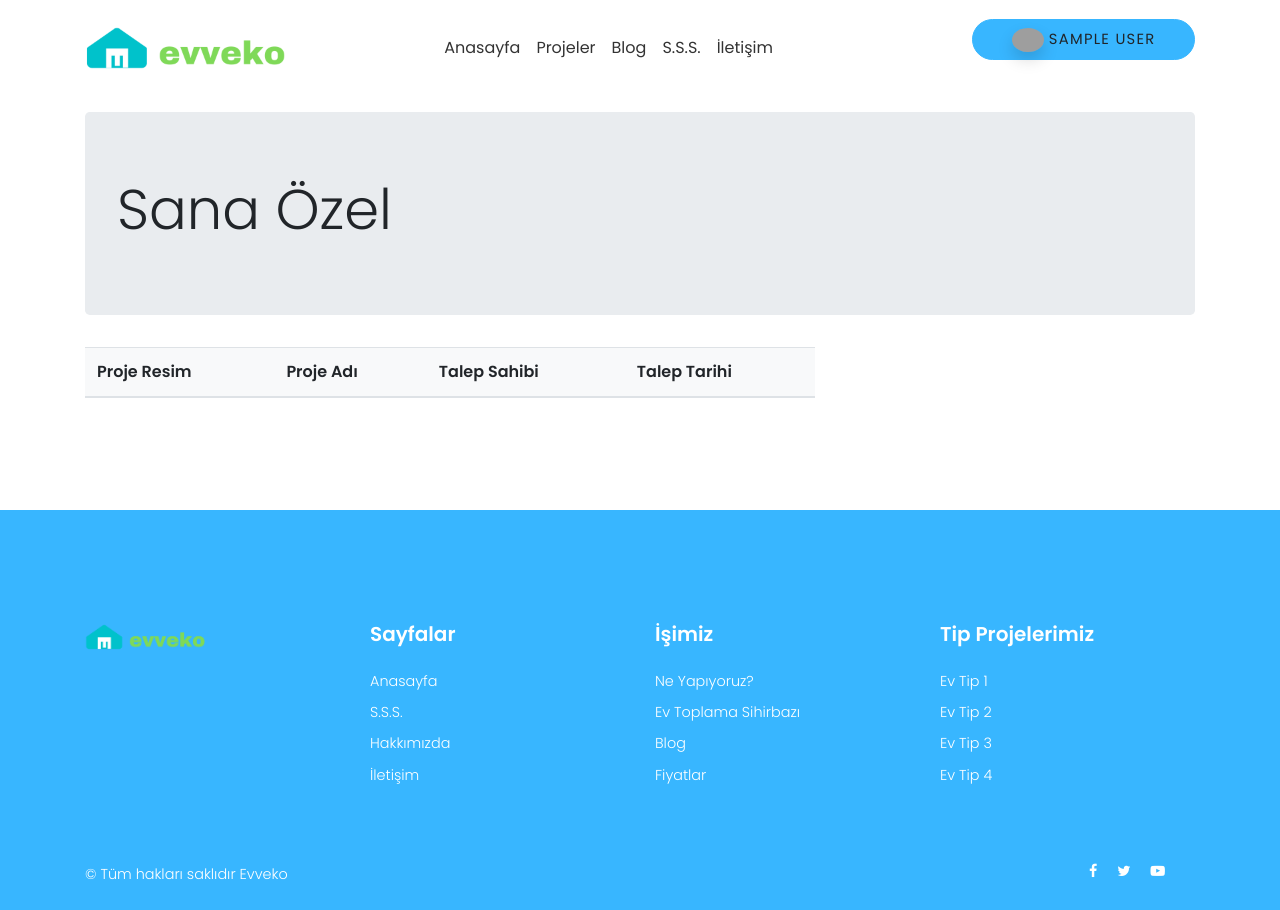
After one commit to YusufKARA61/Python-Donusum, a Flask app: page /tum_talepler in a window 1280 px wide. The commit adds this page. Run offline with Flask 3, Linux system fonts and the light colour scheme; the visitor is signed in with stand-in values (Sample User, id 1); data that the repository does not hold is empty; some libraries are stand-ins or nearby versions; grey boxes are pictures that could not be loaded.

Commit message:
0906Ofis
Taleplerin hepsini müteahhitlerin görmesi sağlandı

```diff
--- a/app.py
+++ b/app.py
@@ -30,6 +30,7 @@
     cursor.execute("SELECT * FROM tbl_ayar")
     ayarlar = cursor.fetchone()
     cursor.close()
+
 
 @app.route("/")
 def main():
@@ -210,6 +211,54 @@
         return redirect(url_for('profil', user_id=user_id))  # Profil sayfasına yönlendir
     else:
         return redirect(url_for('index'))  # Eğer POST isteği değilse, ana sayfaya yönlendir
+
+@app.route("/tum_talepler")
+def tum_talepler():
+    if 'user_id' in session:
+        user_id = session['user_id']
+
+        cursor = mysql.connection.cursor()
+        query = "SELECT * FROM tbl_talepler"
+        cursor.execute(query)
+        talepler = cursor.fetchall()
+
+        # Talepleri döngüye alarak ilgili verileri çekme
+        for talep in talepler:
+            talep_id = talep['talep_id']
+            proje_id = talep['proje_id']
+            user_id = talep['user_id']
+
+            # Talep bilgilerini çekme
+            cursor.execute("SELECT * FROM tbl_talepler WHERE talep_id = %s", (talep_id,))
+            talep_bilgisi = cursor.fetchone()
+
+            # Kullanıcı bilgilerini çekme
+            cursor.execute("SELECT * FROM tbl_user WHERE user_id = %s", (user_id,))
+            kullanici_bilgisi = cursor.fetchone()
+
+            # Proje bilgilerini çekme
+            cursor.execute("SELECT * FROM tbl_proje WHERE proje_id = %s", (proje_id,))
+            proje_bilgisi = cursor.fetchone()
+
+            # İlgili verileri talep sözlüğüne ekleyerek güncelleme
+            talep['talep_bilgisi'] = talep_bilgisi
+            talep['kullanici_bilgisi'] = kullanici_bilgisi
+            talep['proje_bilgisi'] = proje_bilgisi
+
+        cursor.close()
+
+         # Kullanıcının bilgilerini al
+        cur = mysql.connection.cursor()
+        query = "SELECT user_name, user_email, user_type FROM tbl_user WHERE user_id = %s"
+        cur.execute(query, (user_id,))
+        user = cur.fetchone()
+        cur.close()
+
+        return render_template("frontend/tum_talepler.html", talepler=talepler, user=user, ayar=ayarlar)
+    else:
+        return redirect(url_for('login'))
+
+
 
 
 @app.route('/profil')
--- a/templates/frontend/profil.html
+++ b/templates/frontend/profil.html
@@ -1,5 +1,5 @@
 {% extends "frontend/layout.html" %}
-{% block title %} Ev Maliyet Hesabı {% endblock title %}
+{% block title %} Profilim {% endblock title %}
 
 
 {% block icerik %}
@@ -36,6 +36,7 @@
               <div class="sidebar-widget mb-4">
                   <h4 class="sidebar-widget-heading">Menü</h4>
                   <ul class="list-unstyled pl-0 mt-4">
+                      <li><a href="tum_talepler" class="categories-link">Talepler</a></li>
                       <li><a href="tekliflerim" class="categories-link">Tekliflerim</a></li>
                       <li><a href="profilayar" class="categories-link">Kullanıcı bilgilerim »</a></li>
                   </ul>
--- a/templates/frontend/projedetay.html
+++ b/templates/frontend/projedetay.html
@@ -34,7 +34,7 @@
                   <input type="hidden" name="user_id" value="{{ user.user_id }}">
                   <input type="hidden" name="talep_tarihi" value="{{ current_date }}">
 
-                  <input type="submit" value="Talep Oluştur">
+                  <input type="submit" value="Talep Oluştur" class="btn btn-primary">
                 </form>
               {% else %}
                 <p>Teklif almak için <a href="{{ url_for('login') }}">giriş yapın</a>.</p>
--- a/templates/frontend/taleplerim.html
+++ b/templates/frontend/taleplerim.html
@@ -1,5 +1,5 @@
 {% extends "frontend/profil.html" %}
-{% block title %} Profil Ayarlarım {% endblock title %}
+{% block title %} Taleplerim {% endblock title %}
 
 
 {% block profil %}
--- /dev/null
+++ b/templates/frontend/tum_talepler.html
@@ -0,0 +1,30 @@
+{% extends "frontend/profil.html" %}
+{% block title %} Tüm Talepler{% endblock title %}
+
+{% block profil %}
+
+
+
+<table class="table align-middle mb-0 bg-white">
+  <thead class="bg-light">
+        <tr>
+          <th>Proje Resim</th>
+          <th>Proje Adı</th>
+          <th>Talep Sahibi</th>
+          <th>Talep Tarihi</th>
+        </tr>
+      </thead>
+      <tbody>
+        {% for talep in talepler %}
+          <tr>
+            <td><img src="{{ url_for('static', filename='admin/img/' + talep.proje_bilgisi.proje_resim) }}" alt="Proje Resmi" class="img-fluid table-image"></td>
+            <td>{{ talep.proje_bilgisi.proje_adi }}</td>
+            <td>{{ talep.kullanici_bilgisi.user_name }}</td>
+            <td>{{ talep.talep_tarihi }}</td>
+          </tr>
+        {% endfor %}
+      </tbody>
+
+    </table>
+
+{% endblock profil %}
```
Also changed, not shown: templates/frontend/satinal.html (deleted, +0 -71 lines).
